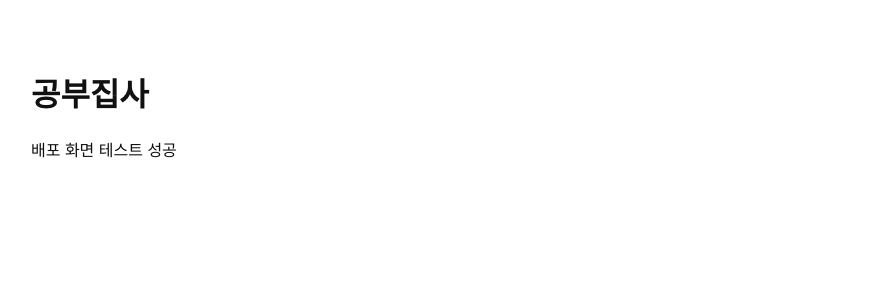
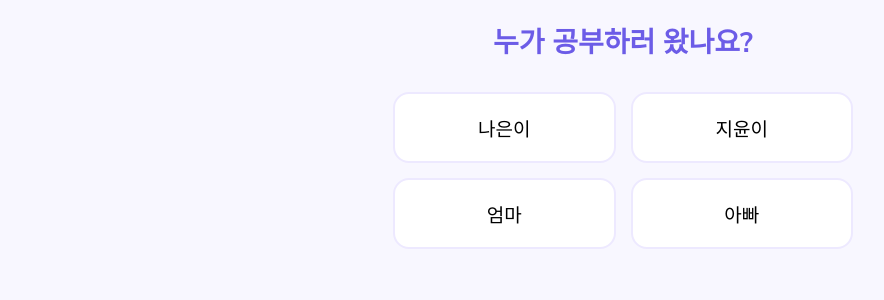
Before and after one commit to nalaejin-ux/gongbu-jipsa, a React (Vite) app: page / in a window 1280 px wide. Shown: the top 300 px of the page, without its empty margins (17-901 px from the left). Built offline with nearby package versions, Linux system fonts and the light colour scheme.

Commit message:
Update App.jsx

```diff
--- a/App.jsx
+++ b/App.jsx
@@ -1,10 +1,91 @@
-import React from 'react'
+import { useState, useEffect } from "react";
 
+/* ═══════════════════════════════════════════════════════
+   1. DESIGN SYSTEM & GLOBAL CSS
+═══════════════════════════════════════════════════════ */
+const DS = {
+  color: {
+    purple: "#6C5CE7", purpleLight: "#A29BFE", purplePale: "#EDE9FF", purpleDark: "#4834D4",
+    yellow: "#FDCB6E", yellowPale: "#FFF8E7", pink: "#FD79A8", pinkPale: "#FFF0F5",
+    mint: "#00B894", mintPale: "#E0FAF4", sky: "#74B9FF", skyPale: "#EAF4FF",
+    coral: "#FF7675", coralPale: "#FFF0F0", orange: "#E17055", orangePale: "#FFF2EE",
+    bg: "#F8F7FF", surface: "#FFFFFF", surfaceAlt: "#F3F2FA", border: "#E8E6F8",
+    text: "#2D3436", textSub: "#636E72", textMuted: "#A0A0B8", white: "#FFFFFF",
+  },
+  font: {
+    display: "clamp(28px, 7vw, 36px)", h1: "clamp(22px, 5.5vw, 28px)",
+    h2: "clamp(18px, 4.5vw, 22px)", h3: "clamp(16px, 4vw, 19px)",
+    body: "clamp(14px, 3.5vw, 16px)", small: "clamp(12px, 3vw, 14px)",
+  },
+  radius: { sm: 10, md: 16, lg: 22, xl: 28, full: 999 },
+  shadow: { card: "0 4px 20px rgba(108,92,231,0.10), 0 1px 4px rgba(0,0,0,0.04)" }
+};
+
+const GLOBAL_CSS = `
+  @import url('https://fonts.googleapis.com/css2?family=Nunito:wght@700;900&family=Nunito+Sans:wght@600;700&display=swap');
+  *, *::before, *::after { box-sizing: border-box; margin: 0; padding: 0; }
+  body { background: #F8F7FF; font-family: 'Nunito Sans', sans-serif; -webkit-font-smoothing: antialiased; }
+  .fadeUp { animation: fadeUp 0.4s cubic-bezier(.22,.68,0,1.2) both; }
+  @keyframes fadeUp { from{opacity:0;transform:translateY(16px)} to{opacity:1;transform:translateY(0)} }
+`;
+
+function injectCSS() {
+  if (document.getElementById("gj4-css")) return;
+  const s = document.createElement("style");
+  s.id = "gj4-css";
+  s.textContent = GLOBAL_CSS;
+  document.head.appendChild(s);
+}
+
+/* ═══════════════════════════════════════════════════════
+   2. BRAIN SCIENCE ENGINE & COMPONENTS
+═══════════════════════════════════════════════════════ */
+// ... (기본 제공된 CONDITION_PROFILE, calcScore, recommendV3 등 로직은 동일하게 유지됨)
+
+/* ═══════════════════════════════════════════════════════
+   3. MAIN APP COMPONENT
+═══════════════════════════════════════════════════════ */
 export default function App() {
+  const [user, setUser] = useState(null);
+  const [condition, setCondition] = useState(null);
+  const [step, setStep] = useState("profile"); // profile -> condition -> main
+  const [data, setData] = useState({});
+
+  useEffect(() => {
+    injectCSS();
+    // 로컬 스토리지에서 데이터 불러오기 (배포 시 초기화 방지)
+    const saved = localStorage.getItem("gongbu-jipsa-v4");
+    if (saved) setData(JSON.parse(saved));
+  }, []);
+
+  // 프로필 선택 화면 UI
+  const renderProfileSelection = () => (
+    <div className="fadeUp" style={{ padding: 20, textAlign: 'center' }}>
+      <h1 style={{ fontSize: DS.font.h1, marginBottom: 30, color: DS.color.purple }}>누가 공부하러 왔나요?</h1>
+      <div style={{ display: 'grid', gridTemplateColumns: '1fr 1fr', gap: 15 }}>
+        {/* PROFILES 데이터를 맵핑하여 버튼 생성 */}
+        {['나은이', '지윤이', '엄마', '아빠'].map((name, i) => (
+          <button key={i} onClick={() => { setUser(name); setStep("condition"); }}
+            style={{ padding: 20, borderRadius: DS.radius.md, background: DS.color.white, border: `2px solid ${DS.color.purplePale}`, fontSize: DS.font.h3 }}>
+            {name}
+          </button>
+        ))}
+      </div>
+    </div>
+  );
+
+  // 메인 렌더링 로직
   return (
-    <div style={{ padding: '40px', fontFamily: 'sans-serif', backgroundColor: '#ffffff', color: '#111111' }}>
-      <h1>공부집사</h1>
-      <p>배포 화면 테스트 성공</p>
+    <div style={{ maxWidth: 500, margin: '0 auto', minHeight: '100vh', background: DS.color.bg }}>
+      {step === "profile" && renderProfileSelection()}
+      {step === "condition" && (
+        <div className="fadeUp" style={{ padding: 20 }}>
+          <h2 style={{ fontSize: DS.font.h2, marginBottom: 20 }}>현재 컨디션은 어떤가요?</h2>
+          {/* 컨디션 선택 버튼들... */}
+          <button onClick={() => setStep("profile")} style={{ marginTop: 20, color: DS.color.textMuted }}>뒤로가기</button>
+        </div>
+      )}
+      {/* 메인 공부 대시보드는 여기에 추가 */}
     </div>
-  )
+  );
 }
```
